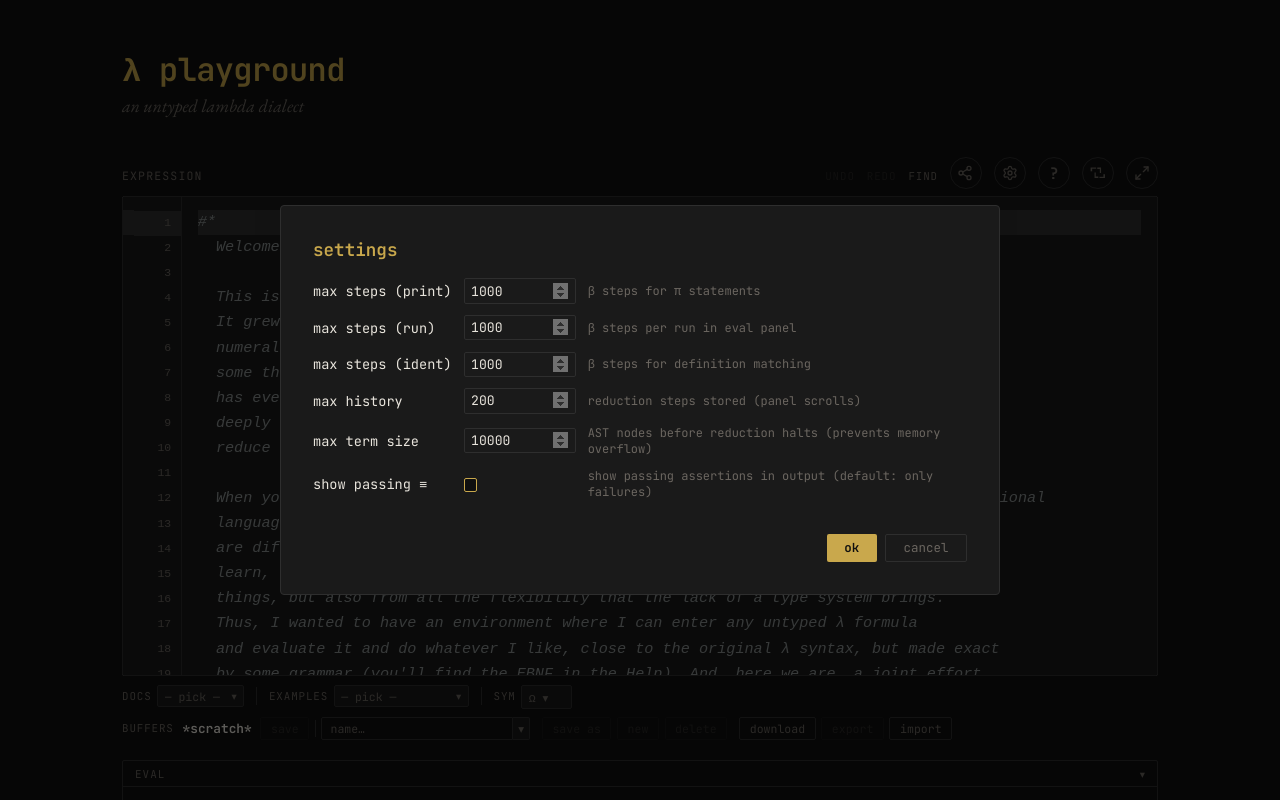
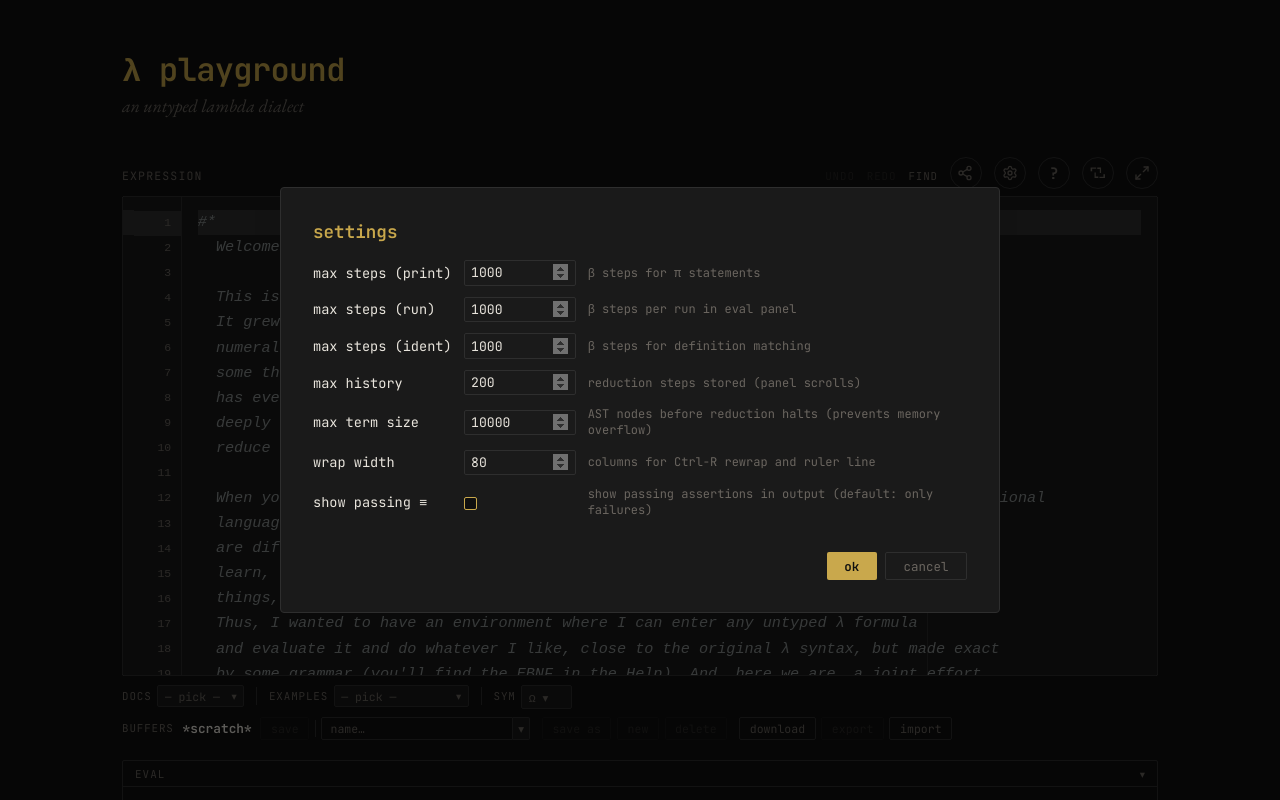
Before and after one commit to ezander/lambda_playground, a React (Vite) app: page / in a window 1280 px wide. Both pictures are taken after a click on the button 1010 px from the left and 173 px from the top of the page. Shown: the top 800 px of the page. Built offline with nearby package versions, Linux system fonts and the light colour scheme.

Commit message:
Add Ctrl-R paragraph rewrap in block comments + column ruler

```diff
--- a/src/App.tsx
+++ b/src/App.tsx
@@ -11,6 +11,7 @@ import { lineNumbers } from "@codemirror/view";
 import { undo, redo, undoDepth, redoDepth, history as cmHistory } from "@codemirror/commands";
 import { openSearchPanel } from "@codemirror/search";
 import { lambdaTheme, lambdaKeymap, GREEK_SYMBOLS, LOGIC_SYMBOLS } from "./editor";
+import { makeWrapExtensions, wrapCompartment } from "./rewrap";
 import { lambdaComplete, lambdaCompleteKeymap } from "./autocomplete";
 import { Settings, Share2, Maximize2, Minimize2 } from "lucide-react";
 import { lambdaHighlight, setParsed, parsedField } from "./highlight";
@@ -163,6 +164,11 @@ export default function App() {
   useEffect(() => {
     editorViewRef.current?.dispatch({ effects: setParsed.of(programResult) });
   }, [programResult]);
+
+  // Reconfigure wrap width (ruler + Ctrl-R keymap) when it changes
+  useEffect(() => {
+    editorViewRef.current?.dispatch({ effects: wrapCompartment.reconfigure(makeWrapExtensions(config.wrapWidth)) });
+  }, [config.wrapWidth]);
 
   let roundTripError: string | null = null;
   if (programResult.rawExpr) {
@@ -483,6 +489,7 @@ export default function App() {
       lineNumbers({ formatNumber: n => String(n).padStart(4, "\u00a0") }),
       lambdaTheme, lambdaKeymap, lambdaCompleteKeymap, parsedField, lambdaHighlight, lambdaComplete,
       lambdaLinks(linkHandlerRef),
+      wrapCompartment.of(makeWrapExtensions(loadConfig().wrapWidth ?? DEFAULT_CONFIG.wrapWidth)),
     ];
     editorExtRef.current = exts;
     return exts;
--- a/src/SettingsModal.tsx
+++ b/src/SettingsModal.tsx
@@ -17,6 +17,7 @@ export function SettingsModal({ config, onApply, onCancel }: {
   const [maxHistory,    setMaxHistory]    = useState(String(config.maxHistory));
   const [maxSize,           setMaxSize]           = useState(String(config.maxSize));
   const [showPassingEquiv,  setShowPassingEquiv]  = useState(config.showPassingEquiv);
+  const [wrapWidth,         setWrapWidth]         = useState(String(config.wrapWidth));
 
   const apply = () => onApply({
     maxStepsPrint:    parsePositiveInt(maxStepsPrint, config.maxStepsPrint),
@@ -25,6 +26,7 @@ export function SettingsModal({ config, onApply, onCancel }: {
     maxHistory:       parsePositiveInt(maxHistory,    config.maxHistory),
     maxSize:          parsePositiveInt(maxSize,       config.maxSize),
     showPassingEquiv,
+    wrapWidth:        parsePositiveInt(wrapWidth,     config.wrapWidth),
   });
 
   useEffect(() => {
@@ -88,6 +90,15 @@ export function SettingsModal({ config, onApply, onCancel }: {
               <td className="settings-hint">AST nodes before reduction halts (prevents memory overflow)</td>
             </tr>
             <tr>
+              <td>wrap width</td>
+              <td>
+                <input className="config-input" type="number" min={40} max={200}
+                  value={wrapWidth}
+                  onChange={e => setWrapWidth(e.target.value)} />
+              </td>
+              <td className="settings-hint">columns for Ctrl-R rewrap and ruler line</td>
+            </tr>
+            <tr>
               <td>show passing ≡</td>
               <td>
                 <input type="checkbox" checked={showPassingEquiv}
--- a/src/config.ts
+++ b/src/config.ts
@@ -8,6 +8,7 @@ export type Config = {
   maxHistory:      number;
   maxSize:         number;
   showPassingEquiv: boolean;
+  wrapWidth:       number;
 };
 
 export const DEFAULT_CONFIG: Config = {
@@ -17,4 +18,5 @@ export const DEFAULT_CONFIG: Config = {
   maxHistory:      200,
   maxSize:         10000,
   showPassingEquiv: false,
+  wrapWidth:       80,
 };
--- /dev/null
+++ b/src/rewrap.ts
@@ -0,0 +1,93 @@
+import { EditorView, keymap } from "@codemirror/view";
+import { Compartment, Prec, Extension } from "@codemirror/state";
+import type { Command } from "@codemirror/view";
+
+function rewrapCmd(width: number): Command {
+  return (view: EditorView): boolean => {
+    const doc  = view.state.doc;
+    const text = doc.toString();
+    const pos  = view.state.selection.main.head;
+
+    // Must be inside a block comment (#* ... *#)
+    const BLOCK_RE = /#\*[\s\S]*?\*#/g;
+    let inComment = false;
+    let m: RegExpExecArray | null;
+    while ((m = BLOCK_RE.exec(text)) !== null) {
+      if (pos >= m.index && pos <= m.index + m[0].length) { inComment = true; break; }
+    }
+    if (!inComment) return false;
+
+    const curLine = doc.lineAt(pos);
+    const trimmed = curLine.text.trim();
+
+    // Don't rewrap from delimiter or blank lines
+    if (trimmed === "" || trimmed === "#*" || trimmed === "*#") return false;
+
+    // Walk back to paragraph start (stop at blank line or #* line)
+    let startLine = curLine.number;
+    while (startLine > 1) {
+      const t = doc.line(startLine - 1).text.trim();
+      if (t === "" || t === "#*") break;
+      startLine--;
+    }
+
+    // Walk forward to paragraph end (stop at blank line or *# line)
+    let endLine = curLine.number;
+    while (endLine < doc.lines) {
+      const t = doc.line(endLine + 1).text.trim();
+      if (t === "" || t === "*#") break;
+      endLine++;
+    }
+
+    // Preserve leading whitespace of the first paragraph line
+    const indent = doc.line(startLine).text.match(/^(\s*)/)?.[1] ?? "";
+
+    // Collect all words across the paragraph
+    const words: string[] = [];
+    for (let ln = startLine; ln <= endLine; ln++)
+      words.push(...doc.line(ln).text.trim().split(/\s+/).filter(Boolean));
+    if (words.length === 0) return false;
+
+    // Reflow into lines ≤ width chars
+    const lines: string[] = [];
+    let cur = indent + words[0];
+    for (let i = 1; i < words.length; i++) {
+      if (cur.length + 1 + words[i].length <= width) {
+        cur += " " + words[i];
+      } else {
+        lines.push(cur);
+        cur = indent + words[i];
+      }
+    }
+    lines.push(cur);
+
+    const from   = doc.line(startLine).from;
+    const to     = doc.line(endLine).to;
+    const insert = lines.join("\n");
+
+    if (doc.sliceString(from, to) === insert) return true; // already wrapped
+    view.dispatch({ changes: { from, to, insert } });
+    return true;
+  };
+}
+
+export function makeWrapExtensions(width: number): Extension {
+  return [
+    Prec.high(keymap.of([{ key: "Ctrl-r", run: rewrapCmd(width) }])),
+    EditorView.theme({
+      // Ruler: a hairline at column `width`; left padding of .cm-content is 1rem
+      ".cm-content": { position: "relative" },
+      ".cm-content::before": {
+        content: '""',
+        position: "absolute",
+        left: `calc(1rem + ${width}ch)`,
+        top: "0",
+        bottom: "0",
+        borderLeft: "1px solid rgba(128, 128, 128, 0.18)",
+        pointerEvents: "none",
+      },
+    }),
+  ];
+}
+
+export const wrapCompartment = new Compartment();
```
Also changed, not shown: 1 other file (tests, documents, lock files or other folders).
